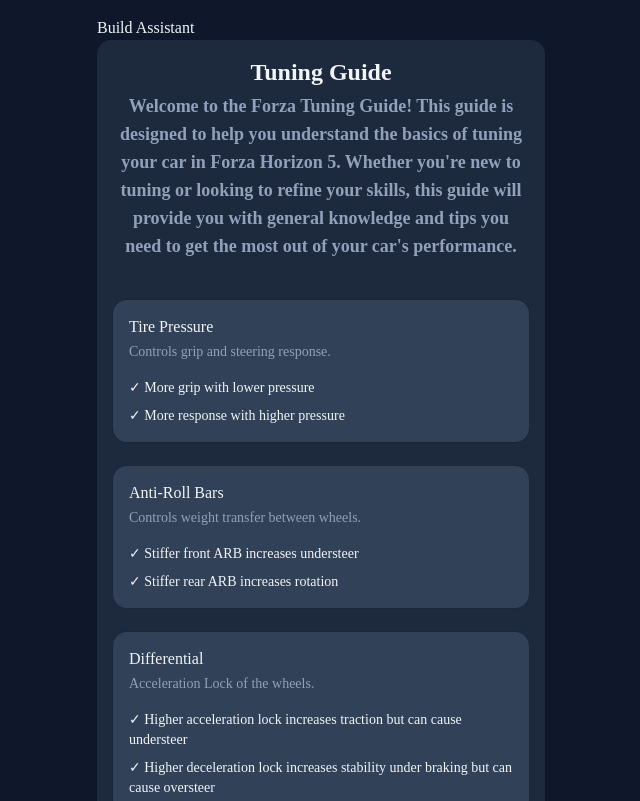
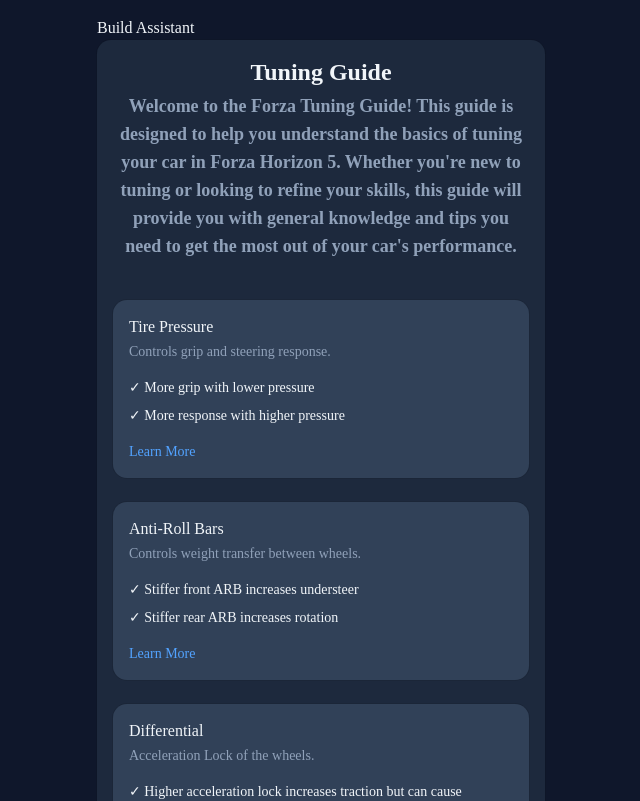
Before and after one commit to GustavoKenji/forza-tuning-assistant, a Next.js app: page /tuning-guide in a window 1280 px wide. Shown: the top 801 px of the page, without its empty margins (319-959 px from the left). Built offline with nearby package versions, Linux system fonts and the light colour scheme.

Commit message:
feat: add link to complete guide page

```diff
--- a/src/features/tuning-guide/components/GuideCard.tsx
+++ b/src/features/tuning-guide/components/GuideCard.tsx
@@ -1,3 +1,4 @@
+import { TuningGuide } from "@/types/tuningGuide";
 import {
   Card,
   CardContent,
@@ -5,7 +6,7 @@
   CardHeader,
   CardTitle
 } from "@/components/ui/card";
-import { TuningGuide } from "@/types/tuningGuide";
+import Link from "next/link";
 
 interface Props {
   guide: TuningGuide;
@@ -26,6 +27,9 @@
             </li>
           ))}
         </ul>
+        <Link href={`/tuning-guide/${guide.id}`} className="text-blue-400 hover:text-blue-500 mt-4 inline-block">
+          Learn More
+        </Link>
       </CardContent>
     </Card>
   )
```
Also changed, not shown: 1 other file (tests, documents, lock files or other folders).
